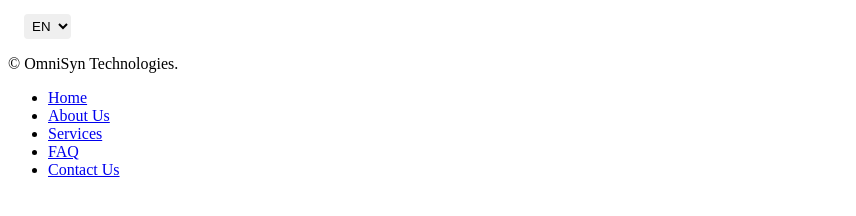
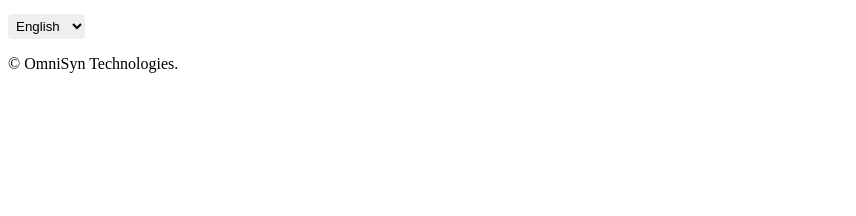
Before and after one commit to vanessagza/test2, a plain HTML site: page index.html in a window 1280 px wide. Shown: the part 278-494 px from the top of the page, without its empty margins (0-856 px from the left). Drawn offline with Linux system fonts and the light colour scheme.

Commit message:
Update index.html

```diff
--- a/index.html
+++ b/index.html
@@ -10,19 +10,15 @@
 <body>
   <header class="site-header">
     <div class="logo-container">
-      <a href="#" id="logo-link" aria-label="Home">
-        <img src="logo.png" alt="OmniSyn Logo" class="logo"/>
-      </a>
+      <a href="#" id="logo-link"><img src="logo.png" alt="Logo" class="logo"/></a>
     </div>
     <nav class="site-nav" aria-label="Main navigation">
       <ul id="nav-list" class="nav-list"></ul>
     </nav>
-    <div class="lang-select-container">
-      <select id="lang-select">
-        <option value="en">EN</option>
-        <option value="es">ES</option>
-      </select>
-    </div>
+    <select id="lang-select" aria-label="Language selector">
+      <option value="en">English</option>
+      <option value="es">Español</option>
+    </select>
   </header>
 
   <main id="main-content" class="main-content" tabindex="-1"></main>
@@ -30,13 +26,7 @@
   <footer class="site-footer">
     <p>&copy; <span id="year"></span> OmniSyn Technologies.</p>
     <nav aria-label="Footer navigation">
-      <ul>
-        <li><a href="#" data-page="home">Home</a></li>
-        <li><a href="#" data-page="about">About Us</a></li>
-        <li><a href="#" data-page="services">Services</a></li>
-        <li><a href="#" data-page="faq">FAQ</a></li>
-        <li><a href="#" data-page="contact">Contact Us</a></li>
-      </ul>
+      <ul id="footer-nav"></ul>
     </nav>
   </footer>
 
```
